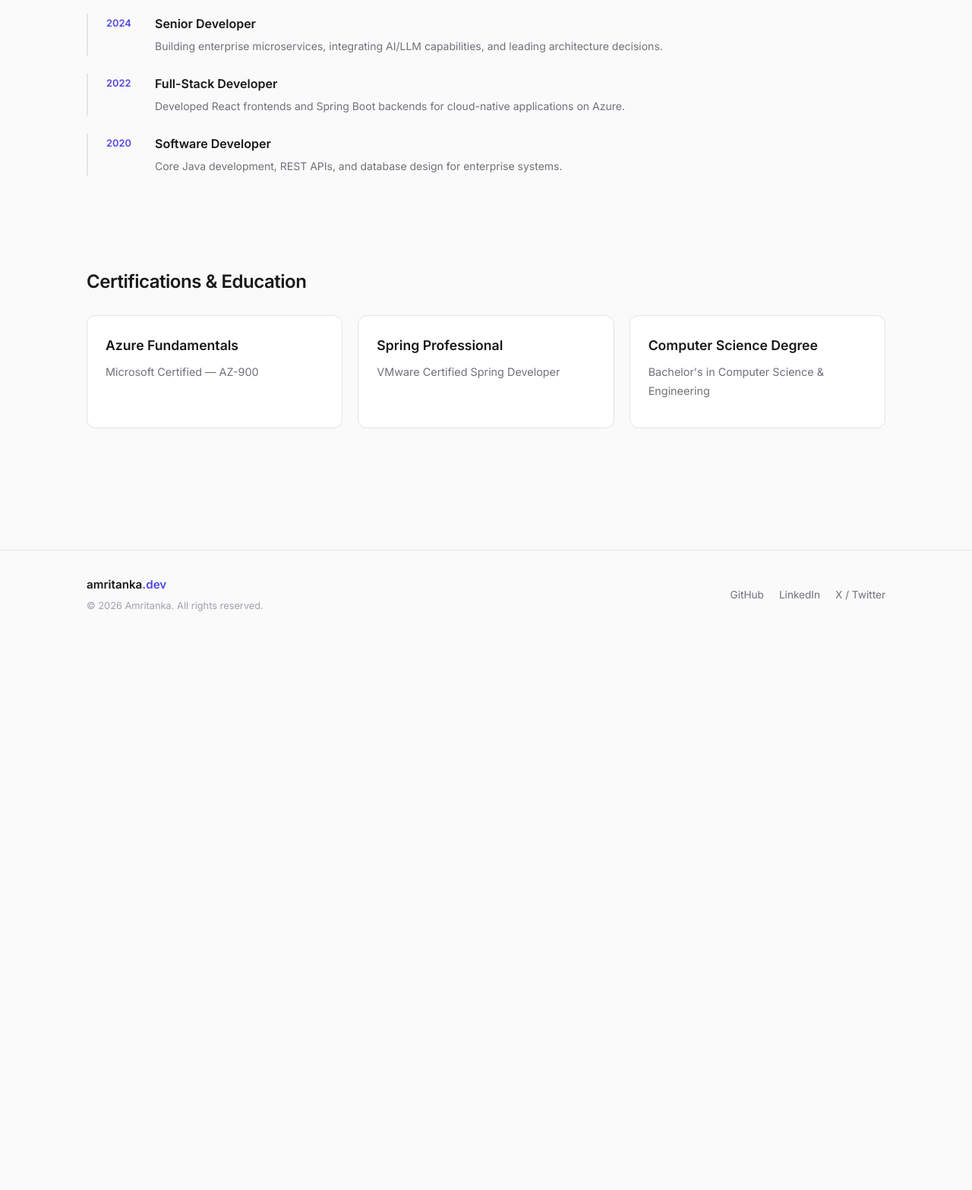
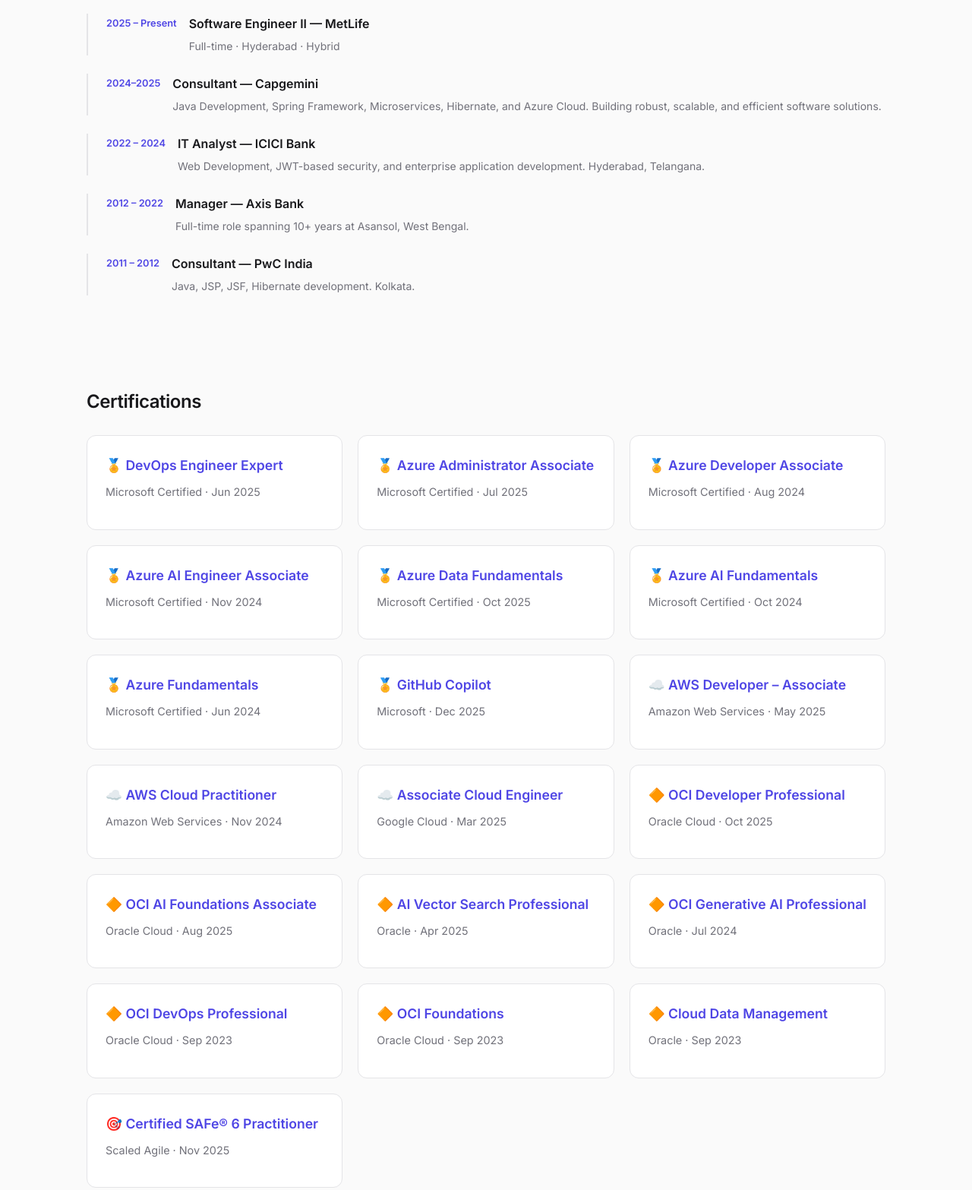
Before and after one commit to AMRITANKA/amritanka.github.io, an Eleventy site: page about.njk in a window 1280 px wide. Shown: the part 500-2067 px from the top of the page at 76% size. Before the commit the page ends 1341 px from the top, so only its background shows below. Built offline with nearby package versions, Linux system fonts and the light colour scheme; Eleventy itself is replaced by a stand-in of ours; files that its build step writes are made by us from their sources.

Commit message:
update in about me

```diff
--- a/about.njk
+++ b/about.njk
@@ -23,43 +23,126 @@ permalink: /about/
   <h2 class="section-title">Career Timeline</h2>
   <div class="timeline">
     <div class="timeline-item">
-      <span class="timeline-year">2024</span>
+      <span class="timeline-year">2025 – Present</span>
       <div class="timeline-content">
-        <h3>Senior Developer</h3>
-        <p>Building enterprise microservices, integrating AI/LLM capabilities, and leading architecture decisions.</p>
+        <h3>Software Engineer II — MetLife</h3>
+        <p>Full-time · Hyderabad · Hybrid</p>
       </div>
     </div>
     <div class="timeline-item">
-      <span class="timeline-year">2022</span>
+      <span class="timeline-year">2024–2025</span>
       <div class="timeline-content">
-        <h3>Full-Stack Developer</h3>
-        <p>Developed React frontends and Spring Boot backends for cloud-native applications on Azure.</p>
+        <h3>Consultant — Capgemini</h3>
+        <p>Java Development, Spring Framework, Microservices, Hibernate, and Azure Cloud. Building robust, scalable, and efficient software solutions.</p>
       </div>
     </div>
     <div class="timeline-item">
-      <span class="timeline-year">2020</span>
+      <span class="timeline-year">2022 – 2024</span>
       <div class="timeline-content">
-        <h3>Software Developer</h3>
-        <p>Core Java development, REST APIs, and database design for enterprise systems.</p>
+        <h3>IT Analyst — ICICI Bank</h3>
+        <p>Web Development, JWT-based security, and enterprise application development. Hyderabad, Telangana.</p>
+      </div>
+    </div>
+    <div class="timeline-item">
+      <span class="timeline-year">2012 – 2022</span>
+      <div class="timeline-content">
+        <h3>Manager — Axis Bank</h3>
+        <p>Full-time role spanning 10+ years at Asansol, West Bengal.</p>
+      </div>
+    </div>
+    <div class="timeline-item">
+      <span class="timeline-year">2011 – 2012</span>
+      <div class="timeline-content">
+        <h3>Consultant — PwC India</h3>
+        <p>Java, JSP, JSF, Hibernate development. Kolkata.</p>
       </div>
     </div>
   </div>
 </section>
 
 <section class="section">
-  <h2 class="section-title">Certifications & Education</h2>
+  <h2 class="section-title">Certifications</h2>
   <div class="card-grid">
-    <div class="card">
-      <h3>Azure Fundamentals</h3>
-      <p>Microsoft Certified — AZ-900</p>
-    </div>
-    <div class="card">
-      <h3>Spring Professional</h3>
-      <p>VMware Certified Spring Developer</p>
-    </div>
-    <div class="card">
-      <h3>Computer Science Degree</h3>
-      <p>Bachelor's in Computer Science & Engineering</p>
-    </div>
+    <!-- Microsoft -->
+    <a href="https://learn.microsoft.com/en-in/users/amritankapal-8554/credentials/f96bcd76d3bb35e3" target="_blank" class="card">
+      <h3>🏅 DevOps Engineer Expert</h3>
+      <p>Microsoft Certified · Jun 2025</p>
+    </a>
+    <a href="https://learn.microsoft.com/en-in/users/amritankapal-8554/credentials/f09ae88a9fafcf9c" target="_blank" class="card">
+      <h3>🏅 Azure Administrator Associate</h3>
+      <p>Microsoft Certified · Jul 2025</p>
+    </a>
+    <a href="https://learn.microsoft.com/en-us/users/amritankapal-8554/credentials/e9912824faea992e" target="_blank" class="card">
+      <h3>🏅 Azure Developer Associate</h3>
+      <p>Microsoft Certified · Aug 2024</p>
+    </a>
+    <a href="https://learn.microsoft.com/en-us/users/amritankapal-8554/credentials/fc5b3aaeb2d21e0f" target="_blank" class="card">
+      <h3>🏅 Azure AI Engineer Associate</h3>
+      <p>Microsoft Certified · Nov 2024</p>
+    </a>
+    <a href="https://learn.microsoft.com/en-in/users/amritankapal-8554/credentials/c25f29d518b06a58" target="_blank" class="card">
+      <h3>🏅 Azure Data Fundamentals</h3>
+      <p>Microsoft Certified · Oct 2025</p>
+    </a>
+    <a href="https://learn.microsoft.com/en-us/users/amritankapal-8554/credentials/bc395dfc83df75cb" target="_blank" class="card">
+      <h3>🏅 Azure AI Fundamentals</h3>
+      <p>Microsoft Certified · Oct 2024</p>
+    </a>
+    <a href="https://learn.microsoft.com/en-us/users/amritankapal-8554/credentials/621a88cc871cc84d" target="_blank" class="card">
+      <h3>🏅 Azure Fundamentals</h3>
+      <p>Microsoft Certified · Jun 2024</p>
+    </a>
+    <a href="https://learn.microsoft.com/en-in/users/amritankapal-8554/credentials/5d5aaf4a3bcec4fa" target="_blank" class="card">
+      <h3>🏅 GitHub Copilot</h3>
+      <p>Microsoft · Dec 2025</p>
+    </a>
+    <!-- AWS -->
+    <a href="https://cp.certmetrics.com/amazon/en/public/verify/credential/8245adf28ca14791a584172e9564ef4c" target="_blank" class="card">
+      <h3>☁️ AWS Developer – Associate</h3>
+      <p>Amazon Web Services · May 2025</p>
+    </a>
+    <a href="https://cp.certmetrics.com/amazon/en/public/verify/credential/d55f7f7c2f81482fb278f2ea2c79643e" target="_blank" class="card">
+      <h3>☁️ AWS Cloud Practitioner</h3>
+      <p>Amazon Web Services · Nov 2024</p>
+    </a>
+    <!-- Google -->
+    <a href="https://www.credly.com/badges/b7fd92ef-874c-4070-bad8-94666bc88a1b" target="_blank" class="card">
+      <h3>☁️ Associate Cloud Engineer</h3>
+      <p>Google Cloud · Mar 2025</p>
+    </a>
+    <!-- Oracle -->
+    <a href="https://catalog-education.oracle.com/ords/certview/sharebadge?id=25E5F483B0E990831AD10581D52F706C6B53FBEBE052CA017837DEB946D651A0" target="_blank" class="card">
+      <h3>🔶 OCI Developer Professional</h3>
+      <p>Oracle Cloud · Oct 2025</p>
+    </a>
+    <a href="https://catalog-education.oracle.com/ords/certview/sharebadge?id=6EB383A70578D8D51173088385016C012CA1B523EA7BF7D52E740D4F74BB65A3"  target="_blank" class="card">
+      <h3>🔶 OCI AI Foundations Associate</h3>
+      <p>Oracle Cloud · Aug 2025</p>
+    </a>
+    <a href="https://catalog-education.oracle.com/ords/certview/sharebadge?id=6738896BF2B764610029D0AB819F5F0235FA4F00359B41F0599BB0EFB8265860" target="_blank" class="card">
+      <h3>🔶 AI Vector Search Professional</h3>
+      <p>Oracle · Apr 2025</p>
+    </a>
+    <a href="https://catalog-education.oracle.com/ords/certview/sharebadge?id=210D6E5B4F9CB924E5B1DBFE9EAD1E37CB79FB507B0EFFB9C1237EB0DC358749" target="_blank" class="card">
+      <h3>🔶 OCI Generative AI Professional</h3>
+      <p>Oracle · Jul 2024</p>
+    </a>
+    <a href="https://catalog-education.oracle.com/ords/certview/sharebadge?id=2F0DBB3C2F82449142409DE95A4D6EBE43971FEE322511F09DEFBEC56ABC295A" target="_blank" class="card">
+      <h3>🔶 OCI DevOps Professional</h3>
+      <p>Oracle Cloud · Sep 2023</p>
+    </a>
+    <a href="https://catalog-education.oracle.com/ords/certview/sharebadge?id=B87D6F54F9813D0428C4E7D641B86A3CC44CAC4381969EEA45579D94474F6AF2" target="_blank" class="card">
+      <h3>🔶 OCI Foundations</h3>
+      <p>Oracle Cloud · Sep 2023</p>
+    </a>
+    <a href="https://catalog-education.oracle.com/ords/certview/sharebadge?id=7B5352EC20BA1A0FBB8A078E42C2DB981139151A55839E5D9CE3B424FFE63BDA" target="_blank" class="card">
+      <h3>🔶 Cloud Data Management</h3>
+      <p>Oracle · Sep 2023</p>
+    </a>
+    <!-- SAFe -->
+    <a href="https://www.credly.com/badges/3c116937-9cec-4792-87a4-e09db00488f7/public_url" target="_blank" class="card">
+      <h3>🎯 Certified SAFe® 6 Practitioner</h3>
+      <p>Scaled Agile · Nov 2025</p>
+    </a>
   </div>
 </section>
```
